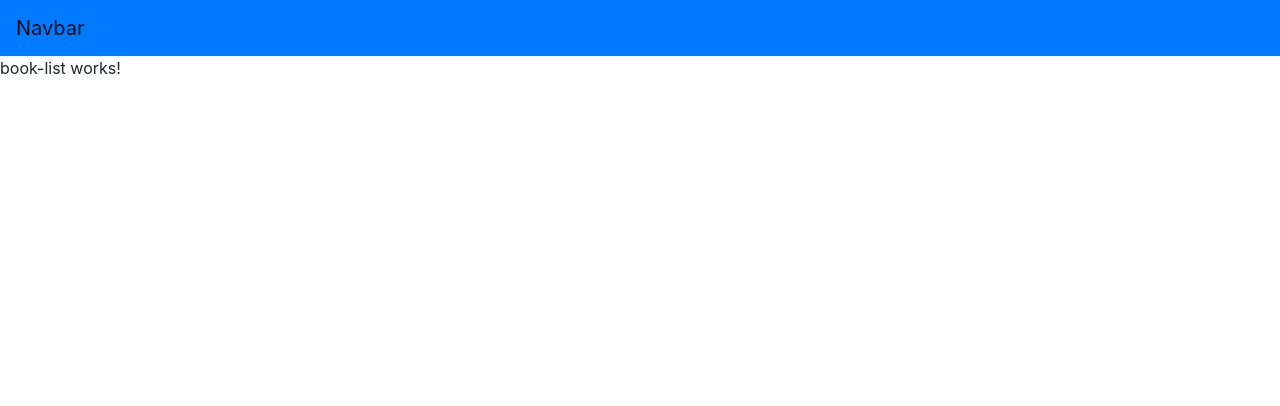
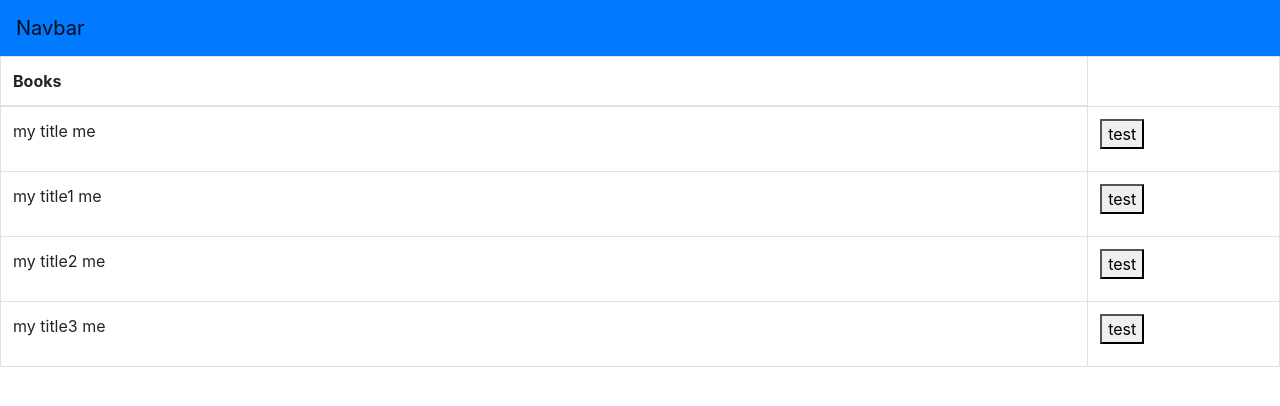
Before and after one commit to MaxZhuravsky/herolo, an Angular app: page /books in a window 1280 px wide. Shown: the top 406 px of the page. Built offline with nearby package versions, Linux system fonts and the light colour scheme.

Commit message:
show books in a table

```diff
--- a/src/app/book-list/book-item/book-item.component.html
+++ b/src/app/book-list/book-item/book-item.component.html
@@ -1,3 +1,4 @@
 <p>
-  book-item works!
+  {{book.title}}
+  {{book.author}}
 </p>
--- a/src/app/book-list/book-item/book-item.component.ts
+++ b/src/app/book-list/book-item/book-item.component.ts
@@ -1,4 +1,5 @@
-import { Component, OnInit } from '@angular/core';
+import { Component, Input, OnInit } from '@angular/core';
+import { Book } from '../../models/Book';
 
 @Component({
   selector: 'app-book-item',
@@ -7,6 +8,8 @@ import { Component, OnInit } from '@angular/core';
 })
 export class BookItemComponent implements OnInit {
 
+  @Input() book: Book;
+  @Input() index: number;
   constructor() { }
 
   ngOnInit() {
--- a/src/app/book-list/book-list.component.html
+++ b/src/app/book-list/book-list.component.html
@@ -1,3 +1,17 @@
-<p>
-  book-list works!
-</p>
+
+<table class="table table-bordered">
+    <tr *ngFor="let item of books; let i = index" >
+
+    </tr>
+  <thead>
+  <tr>
+    <th >Books</th>
+  </tr>
+  </thead>
+  <tbody>
+  <tr *ngFor="let item of books; let i = index" >
+    <td style="width: 85%" ><app-book-item [book]="item" [index]="i"></app-book-item></td>
+    <td ><button> test</button></td>
+  </tr>
+  </tbody>
+</table>
--- a/src/app/book-list/book-list.component.ts
+++ b/src/app/book-list/book-list.component.ts
@@ -1,15 +1,28 @@
-import { Component, OnInit } from '@angular/core';
+import { Component, OnDestroy, OnInit } from '@angular/core';
+import { Subscription } from 'rxjs/Subscription';
+import { Book } from '../models/Book';
+import { BookService } from '../services/book.service';
 
 @Component({
   selector: 'app-book-list',
   templateUrl: './book-list.component.html',
   styleUrls: ['./book-list.component.css']
 })
-export class BookListComponent implements OnInit {
-
-  constructor() { }
+export class BookListComponent implements OnInit, OnDestroy {
+  public books: Book[];
+  private booksSubscription: Subscription;
+  constructor(private bookService: BookService) { }
 
   ngOnInit() {
+    this.booksSubscription = this.bookService.book$.subscribe(this.onBooksUpdate.bind(this))
   }
 
+  onBooksUpdate(books: Book[]) {
+    this.books = books;
+  }
+
+
+  ngOnDestroy(): void {
+    this.booksSubscription.unsubscribe();
+  }
 }
--- a/src/app/services/BookResolver.ts
+++ b/src/app/services/BookResolver.ts
@@ -9,6 +9,7 @@ export class BookResolver implements  Resolve<Book[]> {
 
   constructor(private bookService: BookService) {}
   resolve(route: ActivatedRouteSnapshot, state: RouterStateSnapshot): Observable<Book[]> | Promise<Book[]> | Book[] {
+    console.log('book resolver');
     return this.bookService.fetchBooks();
   }
 }
```
